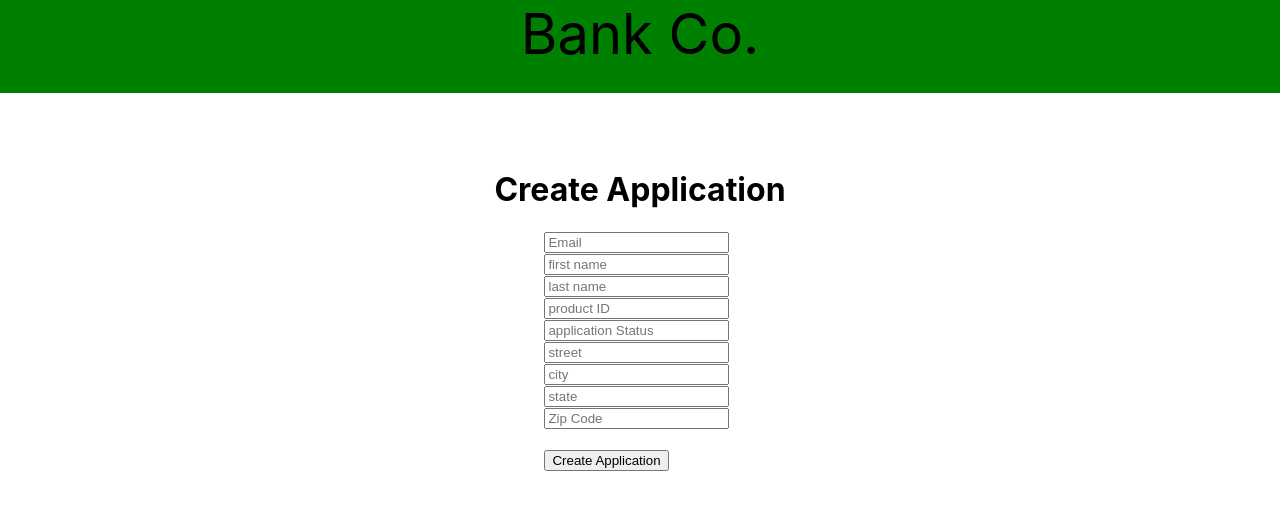
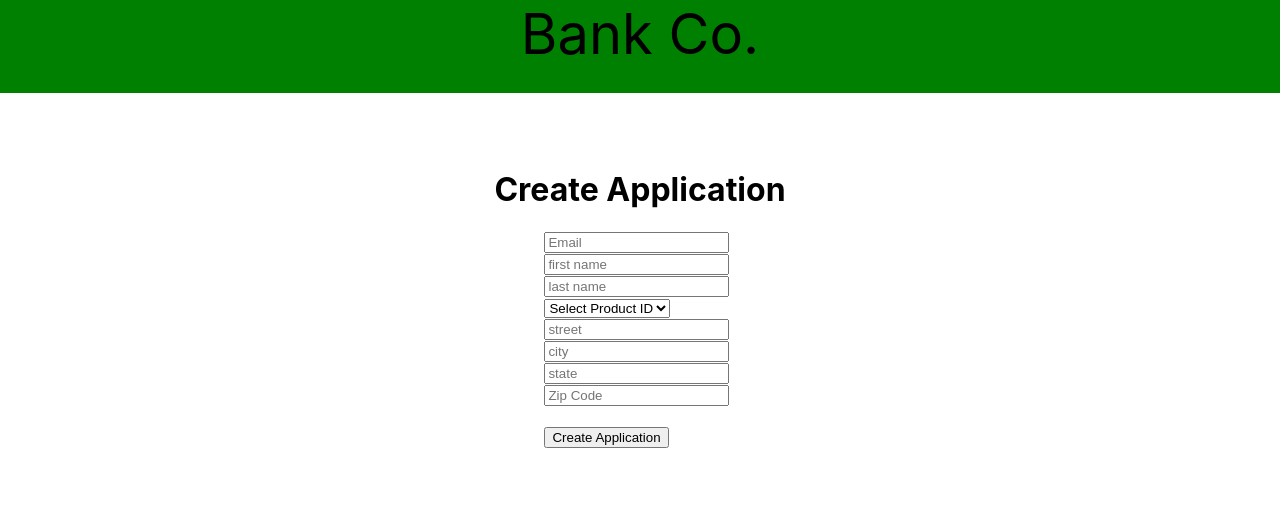
Before and after one commit to coderLyfeDev/botwReact, a React (Create React App) app: page / in a window 1280 px wide. Shown: the top 510 px of the page. Built offline with nearby package versions, Linux system fonts and the light colour scheme.

Commit message:
updated the product ID to use a drop down and removed the Application status field

```diff
--- a/src/App.js
+++ b/src/App.js
@@ -7,8 +7,7 @@ const myAPI = "botwRestAPI"
 const path = '/users/get';
 const localhost = 'http://'+ipAddress;
 const App = () => {
-  const [productId, setProductId] = useState("");
-  const [applicationStatus, setApplicationStatus] = useState("");
+  const [productId, setProductId] = useState("Select Product ID");
   const [fname, setFname] = useState("");
   const [lname, setLname] = useState("");
   const [email, setEmail] = useState("");
@@ -34,6 +33,10 @@ const App = () => {
 
   }
 
+  const handleChange = (event) => {
+    setProductId(event.target.value);
+  }
+
   function createApplicationHandler(event){
     console.log("create application handler");
     event.preventDefault();
@@ -53,13 +56,11 @@ const App = () => {
 
   const app = {
     productId: productId,
-    applicationStatus:applicationStatus,
     customer:customer,
     address:address
   }
       createApplication(app);
       setProductId("");
-      setApplicationStatus("");
       setEmail("");
       setFname("");
       setLname("");
@@ -103,10 +104,12 @@ const App = () => {
         <input placeholder="last name" type="text" value={lname} onChange={(e) => setLname(e.target.value)}/>
         </div>
         <div>
-        <input placeholder="product ID" type="text" value={productId} onChange={(e) => setProductId(e.target.value)}/>
-        </div>
-        <div>
-        <input placeholder="application Status" type="text" value={applicationStatus} onChange={(e) => setApplicationStatus(e.target.value)}/>
+        <select id="dropdown" value={productId} onChange={handleChange}>
+        <option value="">Select Product ID</option>
+        <option value="Option 1">Option 1</option>
+        <option value="Option 2">Option 2</option>
+        <option value="Option 3">Option 3</option>
+      </select>
         </div>
         <div>
         <input placeholder="street" type="text" value={street} onChange={(e) => setStreet(e.target.value)}/>
```
